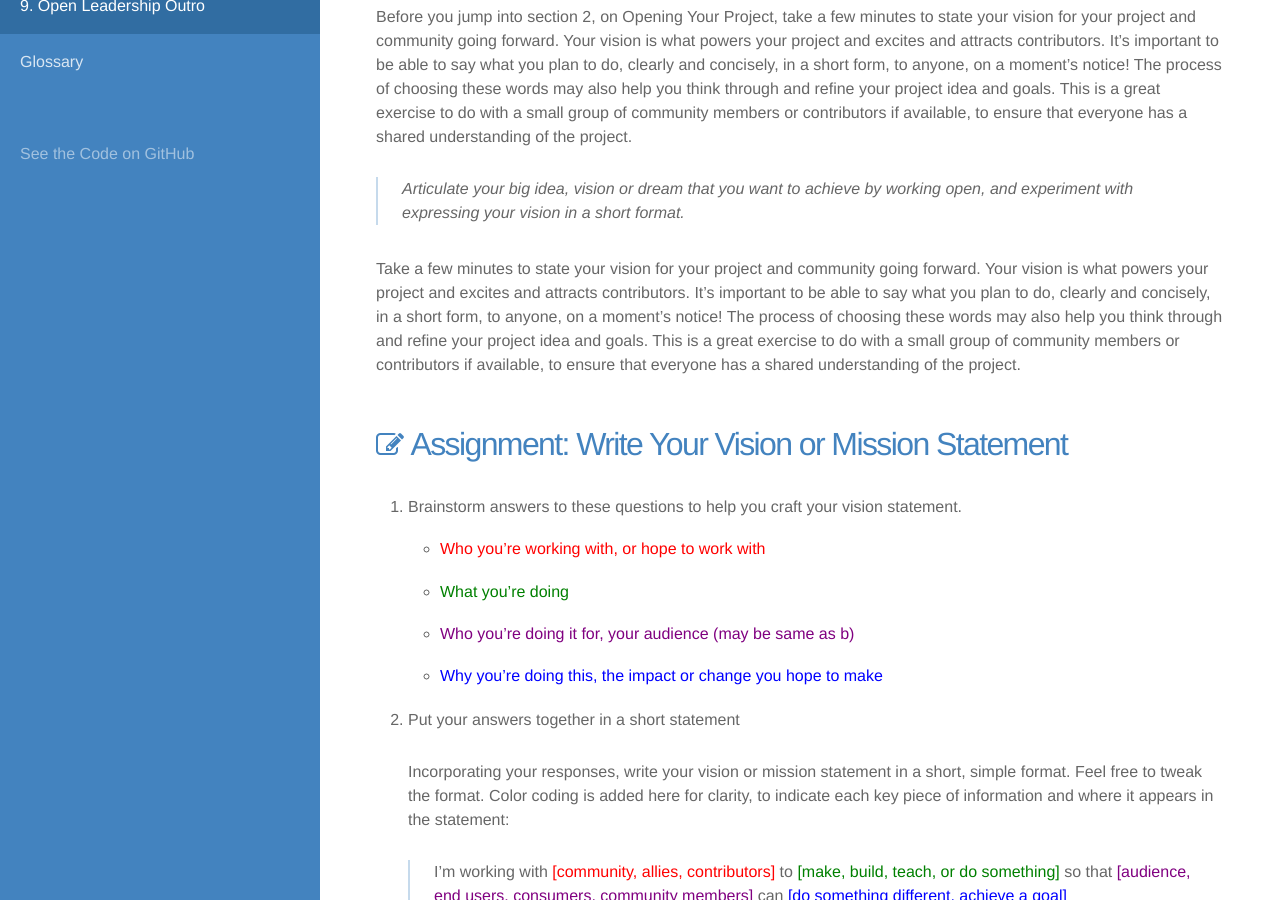
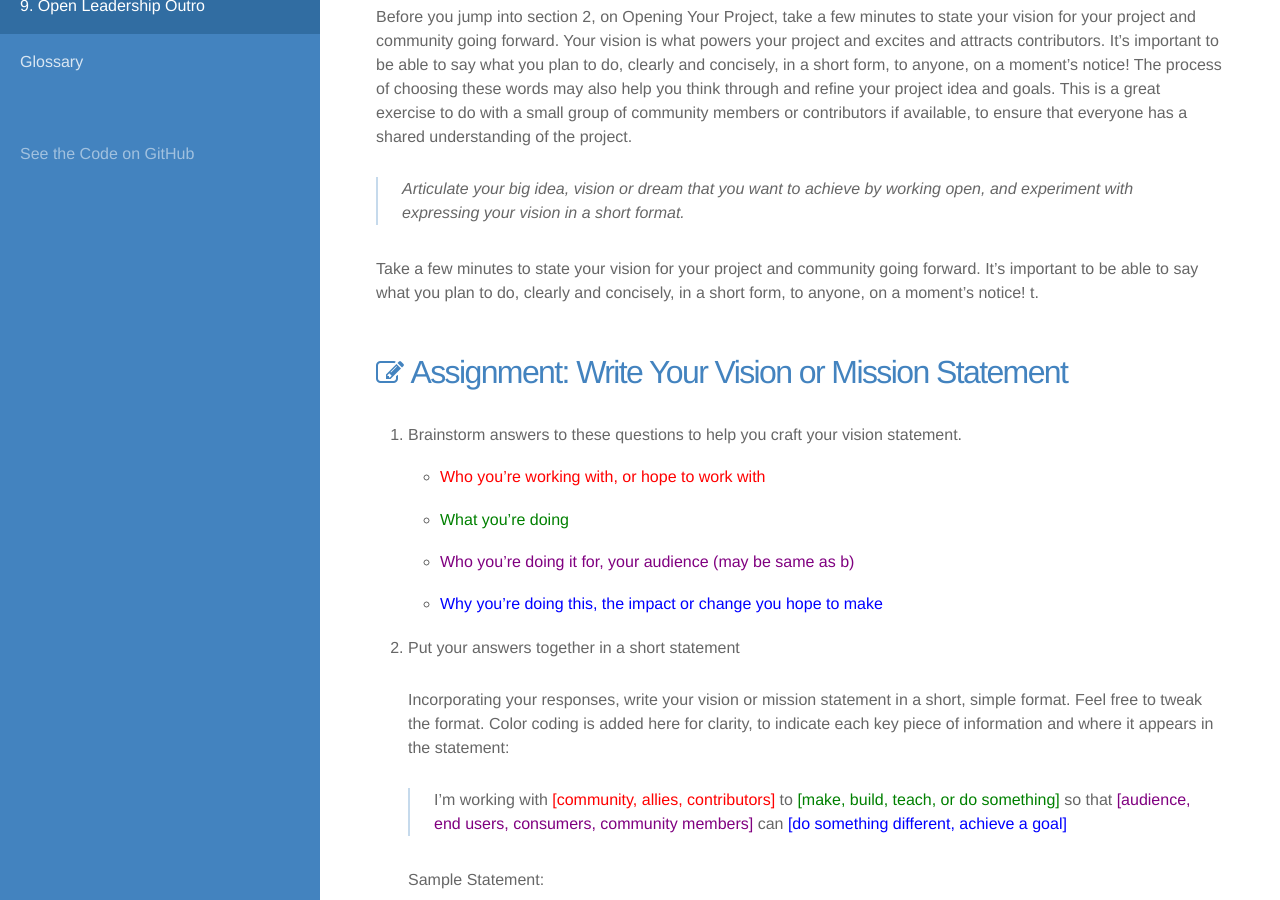
Before and after one commit to mozilla/open-leadership-training-series, a Jekyll site: the page built from _articles/introduction-to-open-leadership/stating-your-project-vision.md, in a window 1280 px wide and 900 px high, scrolled down 777 px. Built offline with Jekyll 4.4.1, drawn with Linux system fonts in a browser that asks for light colours; nearby versions of some CDN libraries; comment, search, counter and statistics services are not loaded; a style sheet for code colours, icons or effects is not loaded.

Commit message:
Update stating-your-project-vision.md
Eliminate repetition in paragraphs 1 and 2.

```diff
--- a/_articles/introduction-to-open-leadership/stating-your-project-vision.md
+++ b/_articles/introduction-to-open-leadership/stating-your-project-vision.md
@@ -24,7 +24,7 @@ Before you jump into section 2, on Opening Your Project, take a few minutes to s
 
 > *Articulate your big idea, vision or dream that you want to achieve by working open, and experiment with expressing your vision in a short format.*
 
-Take a few minutes to state your vision for your project and community going forward. Your vision is what powers your project and excites and attracts contributors. It’s important to be able to say what you plan to do, clearly and concisely, in a short form, to anyone, on a moment’s notice! The process of choosing these words may also help you think through and refine your project idea and goals. This is a great exercise to do with a small group of community members or contributors if available, to ensure that everyone has a shared understanding of the project.
+Take a few minutes to state your vision for your project and community going forward. It’s important to be able to say what you plan to do, clearly and concisely, in a short form, to anyone, on a moment’s notice! t.
 
 <!--- placeholder for video --->
 
```
